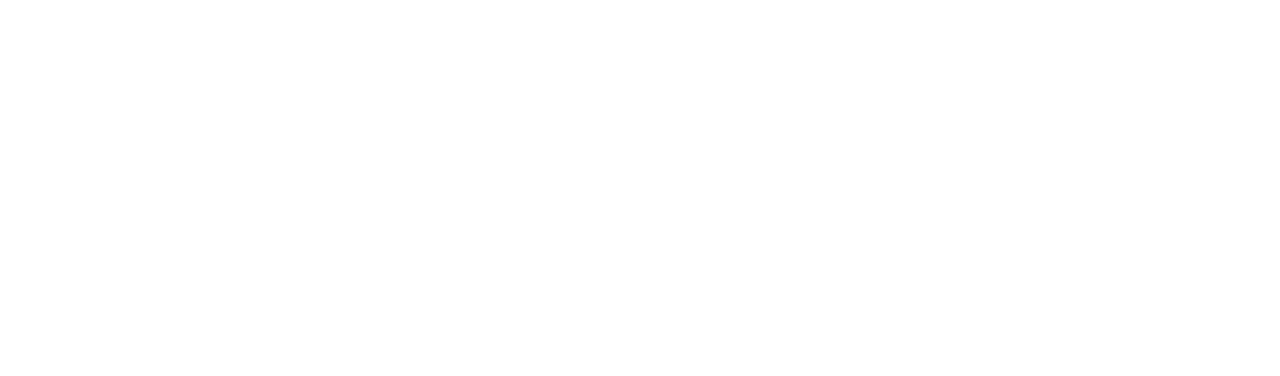
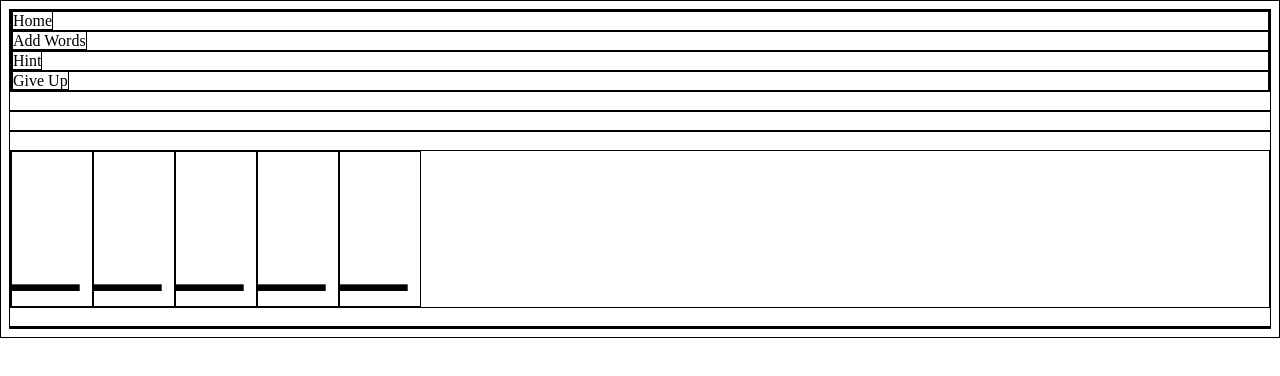
Before and after one commit to tylercasperson/WordGuessGame, a plain HTML site: page index.html in a window 1280 px wide. Drawn offline with Linux system fonts and the light colour scheme.

Commit message:
can display blank spaces for the random word

```diff
--- a/index.html
+++ b/index.html
@@ -1,2 +1,83 @@
-<!doctype HTML>
-<html>
+<!DOCTYPE html>
+<html lang="en">
+<head>
+    <meta charset="UTF-8">
+    <meta name="viewport" content="width=device-width, initial-scale=1.0">
+    <meta http-equiv="X-UA-Compatible" content="ie=edge">
+    <title>Word Guess Game</title>
+    <style>
+    *{
+        border: 1px solid black;
+    }
+    .wordContainer{
+        font-size: 100pt;
+        display: flex;
+        letter-spacing: 10pt;
+    }
+    </style>
+</head>
+<body>
+    <nav>
+        <div><href="">Home</href></div>
+        <div><href="">Add Words</href></div>
+        <div><href="">Hint</href></div>
+        <div><href="">Give Up</href></div>
+    </nav>
+    <br>
+    <div class="picture">
+        <!-- add picture here -->
+    </div>
+    <br>
+    <div class="animal language">
+        <!-- add the animal name or language here -->
+    </div>
+    <br>
+    <div class="wordContainer">
+        <!-- add a div for each letter here -->
+    </div>
+    <br>
+    <div class="wrongLetters">
+        <!-- add all of the wrong letters here -->
+    </div>
+
+
+</body>
+
+<script type="text/javascript">
+var geusses = [];
+var correctWord = [];
+
+var defaultWords = ['one', 'two', 'three'];
+console.log(defaultWords);
+var wordBox = [];
+console.log(wordBox.length);
+var gameWords = [];
+
+//checks to see if the player added words to the game
+if (wordBox.length === 0)
+{
+    gameWords = defaultWords;
+} else {
+    gameWords = wordBox;
+};
+console.log(gameWords);
+
+//randomly chooses a word from the list
+randomPick = Math.floor(Math.random()*gameWords.length);
+console.log(randomPick);
+correctWord = gameWords[randomPick];
+console.log(correctWord);
+correctWord.split("");
+
+// //creates a div for each letter in the random word
+for (var i = 0; i < correctWord.length; i++) {
+    var emptyWord = document.querySelector(".wordContainer");
+    var letterDiv = document.createElement("div");
+    letterDiv.classList.add(correctWord[i]);
+    letterDiv.insertAdjacentText("afterbegin", "_");
+    emptyWord.appendChild(letterDiv);
+    };
+
+</script>
+
+</html>
```
